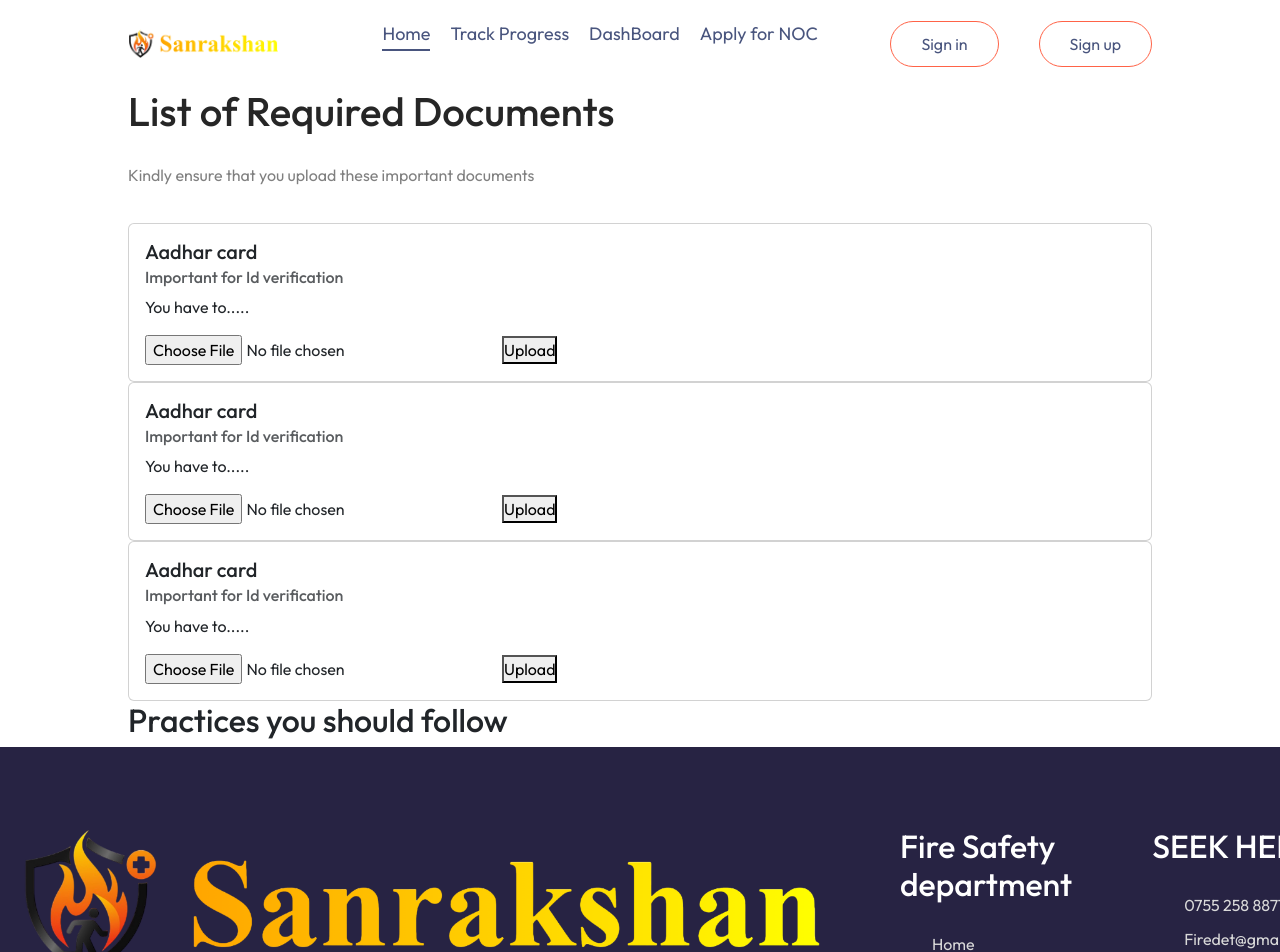
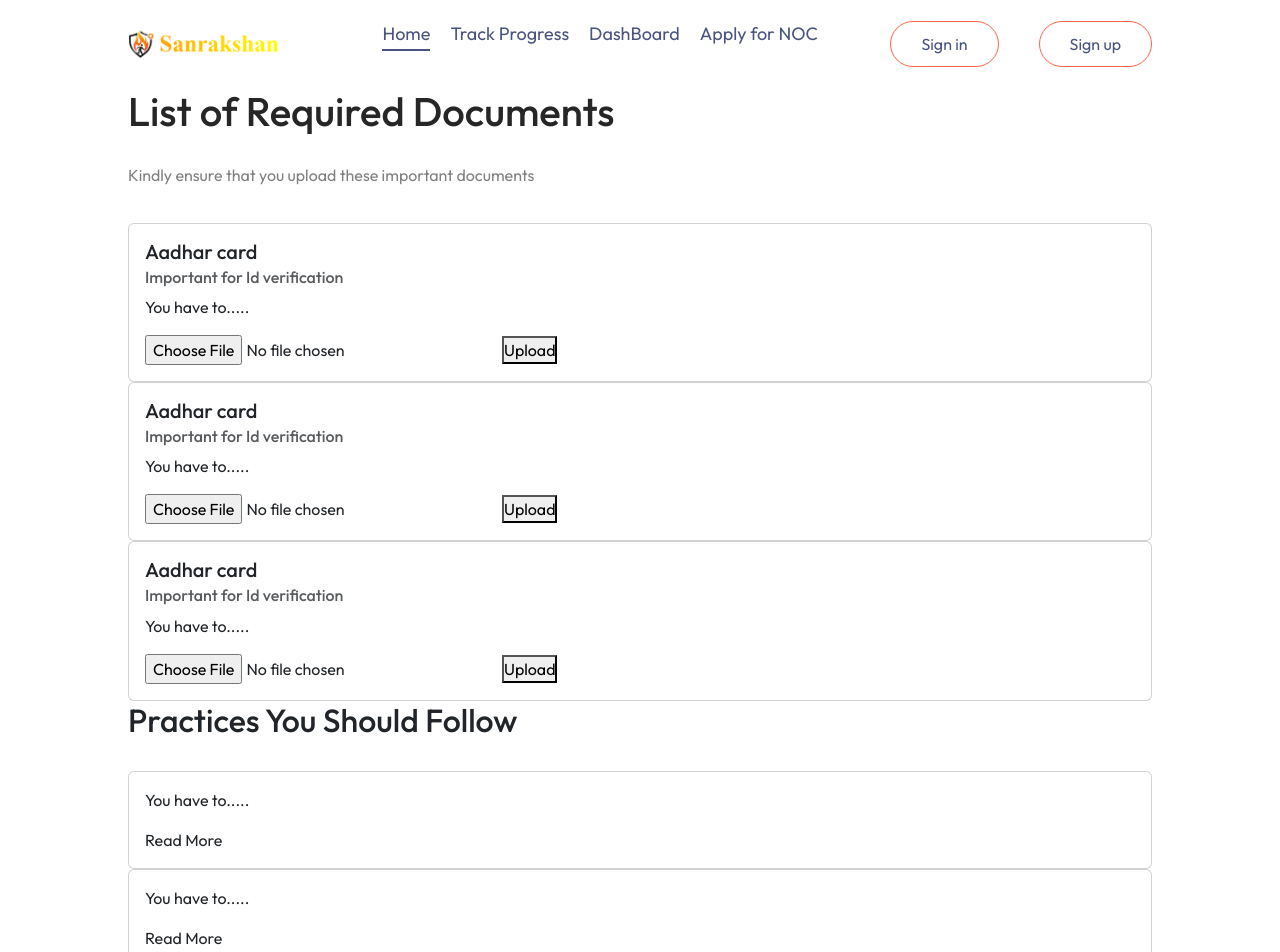
Before and after one commit to AyushSingh-Tomar/Sanrakshan, a React (Vite) app in the folder FrontEnd/: page /applynoc in a window 1280 px wide. Shown: the top 952 px of the page. Built offline with nearby package versions, Linux system fonts and the light colour scheme.

Commit message:
Update PracticeList.jsx

```diff
--- a/FrontEnd/src/Components/PracticeList/PracticeList.jsx
+++ b/FrontEnd/src/Components/PracticeList/PracticeList.jsx
@@ -1,13 +1,28 @@
-import { useContext } from 'react'
-import {ContextProvider} from '../../Context/Context.jsx'
-import './PracticeList.css'
+import { practiceList } from '../../assets/assets'; // Import practiceList from assets
+import './PracticeList.css';
+import Card from 'react-bootstrap/Card';
+
 const PracticeList = () => {
-    // const {practiceList}=useContext(ContextProvider)
   return (
     <div className='PracticeList' id="PracticeList">
-        <h2>Practices you should follow</h2>
+      <h2>Practices You Should Follow</h2>
+      <br></br>
+      <div className="practice-documents">
+        {practiceList.map((item, index) => (
+          <div key={index} className="listitem">
+            <Card style={{ width: '100%' }}>
+              <Card.Body>
+                <Card.Text>
+                  {item.Description}
+                </Card.Text>
+                <Card.Link href="#">Read More</Card.Link>
+              </Card.Body>
+            </Card>
+          </div>
+        ))}
+      </div>
     </div>
-  )
-}
+  );
+};
 
-export {PracticeList}
+export { PracticeList };
```
